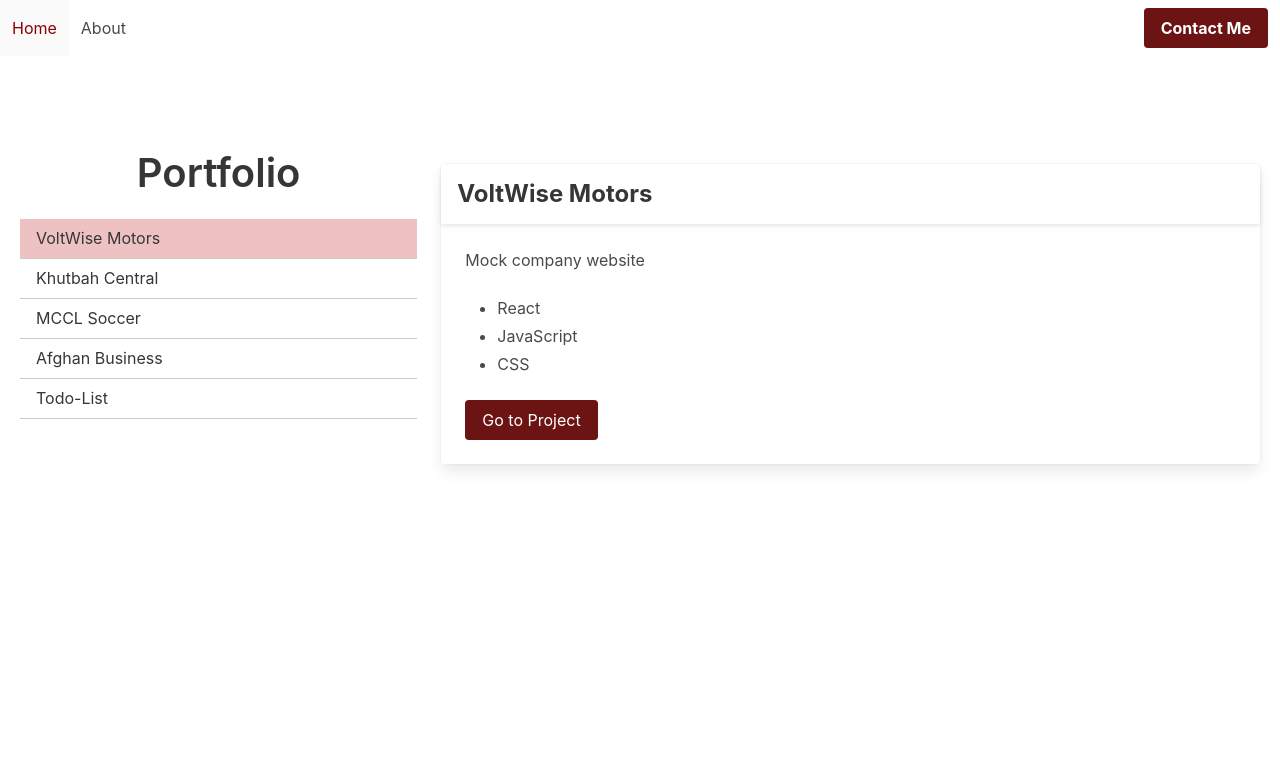
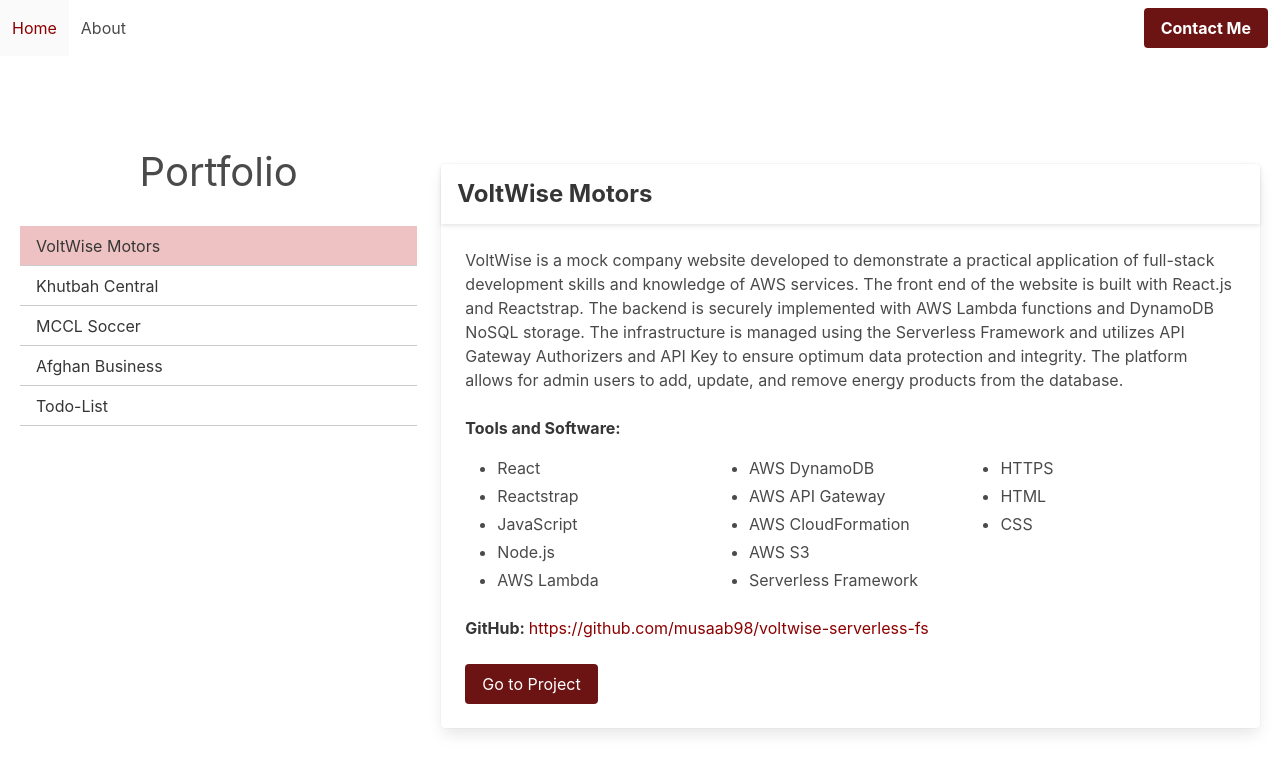
Before and after one commit to musaab98/portfolio, a React (Create React App) app: page /#/ in a window 1280 px wide. Shown: the top 772 px of the page. Built offline with nearby package versions, Linux system fonts and the light colour scheme; the HTML template or start-up script is replaced by a standard one.

Commit message:
added about me, project info

```diff
--- a/src/App.css
+++ b/src/App.css
@@ -19,6 +19,13 @@
   color: white;
 }
 
+h1 {
+  font-size: 2.5em;
+}
+h2 {
+  font-size: 2em;
+}
+
 .App-link {
   color: #61dafb;
 }
@@ -36,6 +43,14 @@
 
 .custom-card-header-title {
   font-size: 1.5rem; /* Adjust as needed */
+}
+
+.two-columns-list {
+  columns: 3;
+  -webkit-columns: 3;
+  -moz-columns: 3;
+  list-style-type: none; /* To remove the bullets */
+  padding: 0;
 }
 
 /* Example of additional custom styles */
@@ -112,3 +127,36 @@
 html.night-mode .card .card-content {
   background-color: #212121; /* or any color slightly lighter than the main background */
 }
+
+
+
+
+
+/* ABOUT ME FORMATTING */
+.about-container {
+  max-width: 300vh;
+  margin: auto;
+  padding: 20px;
+  text-align: center;
+  font-size: 16pt;
+}
+
+.about-content {
+  display: flex;
+  align-items: center;
+  justify-content: center;
+  text-align: left;
+}
+
+.profile-pic {
+  border-radius: 50%;
+  width: 250px;
+  height: 250px;
+  margin-right: 5vh;
+  align-self: flex-start;
+  margin-top: 5vh;
+}
+
+.about-text {
+  max-width: 125vh;
+}
--- a/src/components/About.js
+++ b/src/components/About.js
@@ -1,11 +1,22 @@
+import React from 'react';
+
 const About = () => {
     return (
-      <div className="container">
-        <h2>About Me</h2>
-        <p>Your resume goes here...</p>
-        {/* Your links and other information */}
+      <div className="about-container">
+        <h1>About Me</h1>
+        <div className="about-content">
+          <img src="pfp.png" alt="Musaab Elsheikh" className="profile-pic"/>
+          <div className="about-text">
+            <br />
+            <p>Hello! I'm a recent graduate from Virginia Polytechnic Institute and State University with a B.S. in Computational Modeling and Data Analytics.</p>
+            <br />
+            <p>With hands-on experience in full-stack development, machine learning, and data analytics, I am actively seeking software engineering positions where I can leverage my skills in web development. I have a profound passion for creating intuitive and impactful digital solutions, with proficiency in a myriad of programming languages, tools, and methodologies including JavaScript, React, Node.js, Python, AWS, and more.</p>
+            <br />
+            {/* <p>Throughout my journey, I've undertaken several roles like Freelance Web Developer and Data Scientist, contributed to meaningful projects, and served as the Treasurer for the Muslim Student Association, managing large-scale events and budgets.</p> */}
+          </div>
+        </div>
       </div>
     );
-  }
+}
 
-  export default About;
+export default About;
--- a/src/components/Home.js
+++ b/src/components/Home.js
@@ -9,7 +9,7 @@
   return (
     <div className="columns is-vcentered" style={{paddingLeft: '20px', paddingRight: '20px'}}>
       <div className="column is-one-third">
-        <h1 className="title is-2 has-text-centered">Portfolio</h1>
+        <h1 className="has-text-centered">Portfolio</h1><br />
         {projects.map(project => (
           <button
             key={project.id}
--- a/src/components/Navbar.js
+++ b/src/components/Navbar.js
@@ -6,10 +6,10 @@
       <nav className="navbar" role="navigation" aria-label="main navigation">
         <div id="navbarBasicExample" className="navbar-menu">
           <div className="navbar-start">
-            <a href="/portfolio/#" className="navbar-item">
+            <a href="/#" className="navbar-item">
               Home
             </a>
-            <a href="/portfolio/#about" className="navbar-item">
+            <a href="/#about" className="navbar-item">
               About
             </a>
           </div>
--- a/src/components/Project.js
+++ b/src/components/Project.js
@@ -8,19 +8,23 @@
           <p className="card-header-title custom-card-header-title">{project.name}</p>
         </div>
         <div className="card-content">
-      <p className="content">{project.description}</p>
+          <div dangerouslySetInnerHTML={{ __html: project.description }} />
           <div className="content">
-        <ul>
+            <br />
+            <p><strong>Tools and Software:</strong></p> {/* Added Text */}
+            <ul className="two-columns-list">
               {project.tools.map(tool => (
                 <li key={tool}>{tool}</li>
               ))}
             </ul>
           </div>
+          <p className="content">
+            <strong>GitHub: </strong><a href={project.github} target="_blank" rel="noopener noreferrer">{project.github}</a>
+          </p>
           <a href={project.link} className="button is-primary">Go to Project</a>
         </div>
       </div>
     </div>
-
   );
 }
 
--- a/src/data/projects.js
+++ b/src/data/projects.js
@@ -1,38 +1,47 @@
 export const projects = [
     {
-      id: 1,
+      id: 4,
       name: "VoltWise Motors",
-      description: "Mock company website",
+      github: "https://github.com/musaab98/voltwise-serverless-fs",
+      description: "VoltWise is a mock company website developed to demonstrate a practical application of full-stack development skills and knowledge of AWS services. The front end of the website is built with React.js and Reactstrap. The backend is securely implemented with AWS Lambda functions and DynamoDB NoSQL storage. The infrastructure is managed using the Serverless Framework and utilizes API Gateway Authorizers and API Key to ensure optimum data protection and integrity. The platform allows for admin users to add, update, and remove energy products from the database.",
       link: "https://musaab98.github.io/voltwise-serverless-fs/",
-      tools: ["React", "JavaScript", "CSS"],
-    },
-    {
-      id: 4,
-      name: "Khutbah Central",
-      description: "Khutbah.",
-      link: null,
-      tools: ["React", "JavaScript", "CSS"],
+      tools: ["React", "Reactstrap", "JavaScript", "Node.js", "AWS Lambda",
+      "AWS DynamoDB", "AWS API Gateway", "AWS CloudFormation", "AWS S3",
+      "Serverless Framework", "HTTPS", "HTML", "CSS"],
     },
     {
       id: 3,
-      name: "MCCL Soccer",
-      description: "Soccer.",
+      name: "Khutbah Central",
+      github: "https://github.com/musaab98/khutbah-central",
+      description: "(In Development)<br /><br />Khutbah Central is a streamlined, user-friendly web platform designed to facilitate the organization of Jumuah prayer imams and khutbahs (islamic sermons) across various mosques across Virginia. The platform aims to automate and refine the previously manual and administratively intensive processes, serving as a centralized hub for imams, mosque administrators, and congregants.",
       link: null,
-      tools: ["React", "JavaScript", "CSS"],
+      tools: ["MongoDB", "Express.js", "React.js", "Node.js", "Twilio"],
     },
     {
       id: 2,
+      name: "MCCL Soccer",
+      github: "https://github.com/musaab98/mccl-soccer",
+      description: "(In Development)<br /><br />MCCL Soccer is a web application designed to facilitate the organization of soccer matches for the ADAMS MCCL Premier and Champions League soccer tournaments. The application is a fully-functioning web application that utilizes the MERN stack, including MongoDB, Express, React, and Node.js.",
+      link: null,
+      tools: ["MongoDB", "Express.js", "React.js", "Node.js"],
+    },
+    {
+      id: 1,
       name: "Afghan Business",
-      description: `Business`,
+      github: "https://github.com/HarounAns/afghan-business",
+      description: `(Demo webpage, not deployed final product)<br /><br /> Afghan Business Website serves as a comprehensive platform, designed with React.js and Reactstrap, allowing users to seamlessly search and submit local Afghan-owned businesses. The platform comprises multiple features including a Business Search Page as the landing page, a detailed Business Submission Page, an Admin Login Page, and an Admin Dashboard for managing business submissions. The backend, structured with AWS Lambda, DynamoDB, and API Gateway, manages data efficiently with separate tables for approved and pending businesses and offers secure and scalable solutions by implementing API Gateway Authorizers and API Keys for security. The entire infrastructure is proficiently managed using the Serverless Framework.`,
       link: "http://afghan-business-client-bucket.s3-website-us-east-1.amazonaws.com/",
-      tools: ["React", "JavaScript", "CSS", "HTML"],
+      tools: ["React", "Reactstrap", "JavaScript", "Node.js", "AWS Lambda",
+      "AWS DynamoDB", "AWS API Gateway", "AWS CloudFormation", "AWS S3",
+      "Serverless Framework", "HTTPS", "HTML", "CSS"],
     },
     {
       id: 0,
       name: "Todo-List",
-      description: "Todo list react app.",
+      github: "https://github.com/musaab98/todo-list",
+      description: `The Todo-List is a simple React web application designed for creating and managing daily tasks. It leverages browser caching to locally save the user's information, ensuring that the user’s task list is accessible even after refreshing or reopening the application.`,
       link: "https://musaab98.github.io/todo-list/",
-      tools: ["React", "JavaScript", "CSS"],
+      tools: ["React", "Node.js", "JavaScript", "CSS", "HTML", "JSX", ],
     },
     // ... other projects
   ];
```
Also changed, not shown: public/pfp.png (added). Lines whose indentation alone changed are shown as unchanged.
